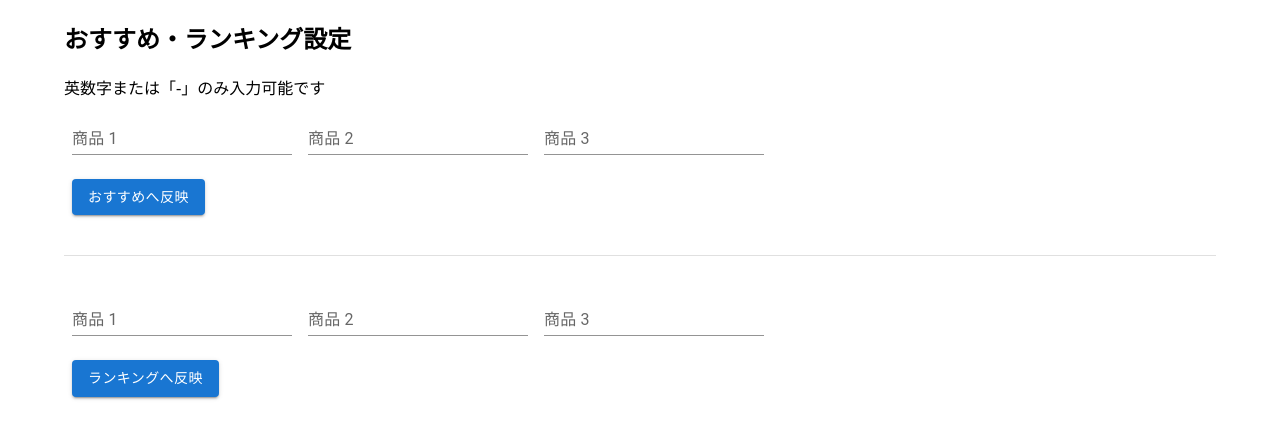
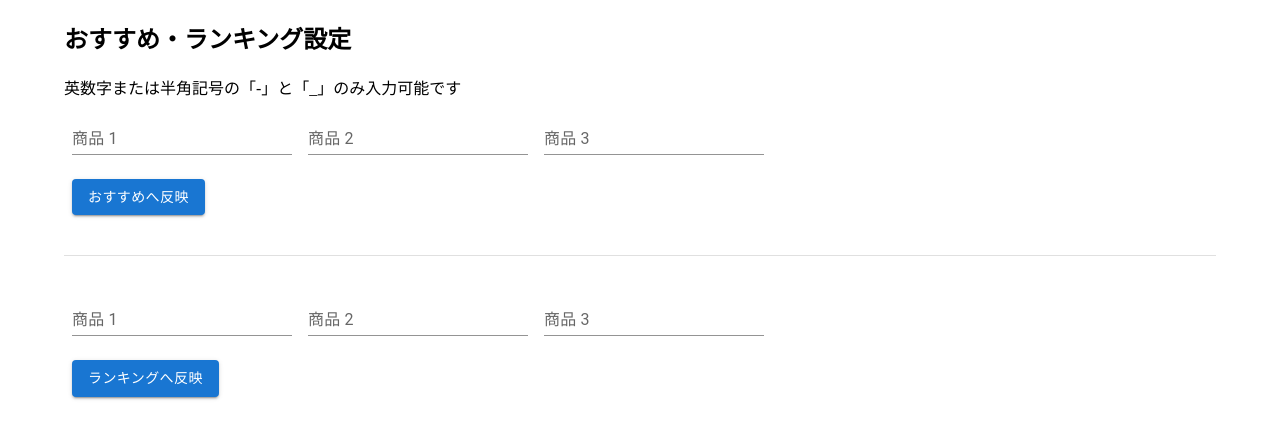
Before and after one commit to gachared/wc_util_products, a React (Vite) app in the folder front/: page / in a window 1280 px wide. Shown: the top 438 px of the page. Built offline with nearby package versions, Linux system fonts and the light colour scheme; no server answers.

Commit message:
アンダースコアへの対応

```diff
--- a/front/src/App.tsx
+++ b/front/src/App.tsx
@@ -6,7 +6,7 @@ const App: FC = () => {
   return (
     <Container>
       <h2>おすすめ・ランキング設定</h2>
-      <span>英数字または「-」のみ入力可能です</span>
+      <span>英数字または半角記号の「-」と「_」のみ入力可能です</span>
       <SkuInput codeType='おすすめ' codeKey='recommend' />
       <Divider sx={{ marginY: 3 }} />
       <SkuInput codeType='ランキング' codeKey='ranking' />
--- a/front/src/components/SkuInput.tsx
+++ b/front/src/components/SkuInput.tsx
@@ -14,7 +14,7 @@ const SkuInput: FC<SkuInputProps> = ({ codeType, codeKey }) => {
     import.meta.env.VITE_API_URL
   );
 
-  const pattern = /^[A-Za-z0-9-]*$/;
+  const pattern = /^[A-Za-z0-9-_]*$/;
   const {
     values: skus,
     errors,
```
